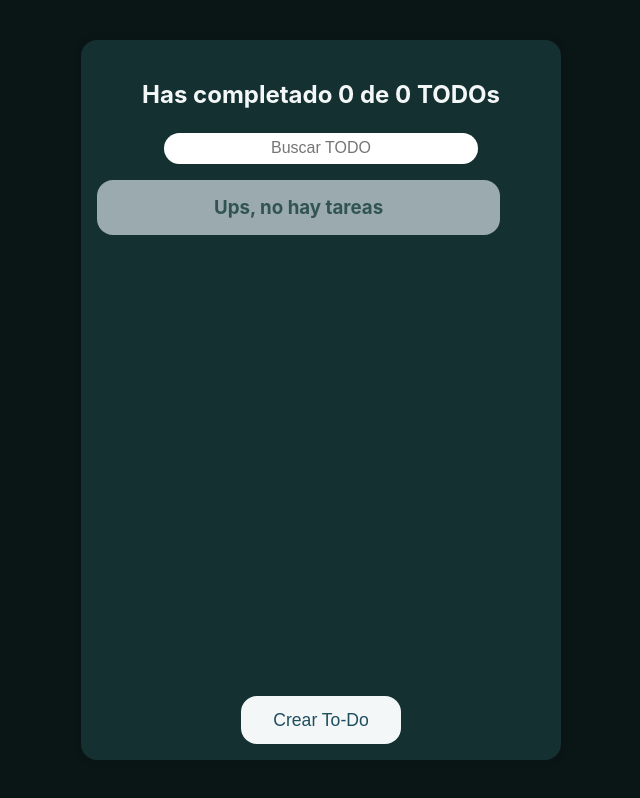
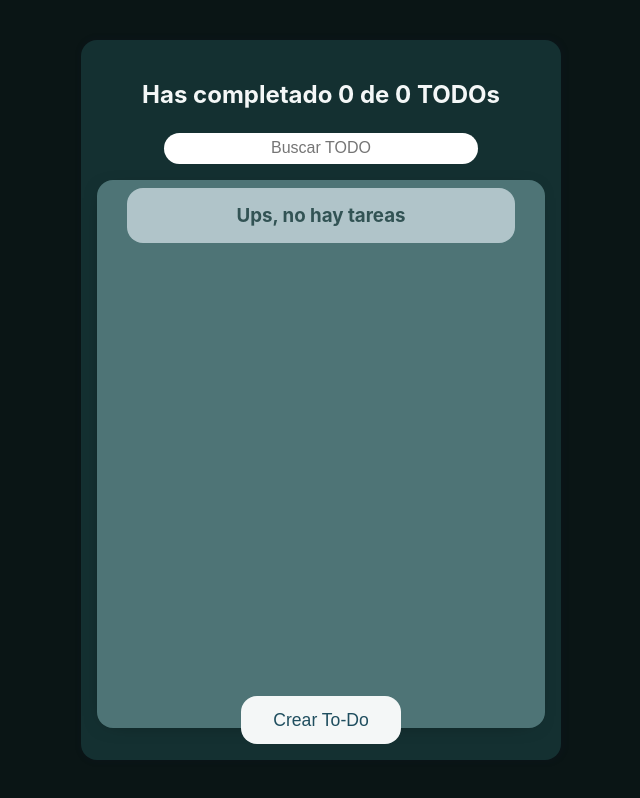
Before and after one commit to emazou/todo-app, a React (Create React App) app: page / in a window 1280 px wide. Shown: the whole page, without its empty margins (319-959 px from the left). Built offline with nearby package versions, Linux system fonts and the light colour scheme.

Commit message:
background color changes

```diff
--- a/src/styles/TodoList.css
+++ b/src/styles/TodoList.css
@@ -1,9 +1,23 @@
 .TodoList-container{
     width: 100%;
     height: 100%;
+    background-color: #79a8a992;
+    overflow-y: scroll;
+    border-radius: 1rem;
+    padding: 0.5rem;
+    box-shadow: -2px 3px 23px -15px rgba(0,0,0,0.75);
 }
 .TodoList-container ul{
    display: flex;
    flex-direction: column;
+   align-items: center;
    gap: 1rem;
 }
+::-webkit-scrollbar {
+    width: 3px;
+    border-radius: 1rem;
+}
+::-webkit-scrollbar-thumb {
+    border-radius: 1rem;
+    box-shadow: inset 0 0 6px #AACFD0;
+}
```
